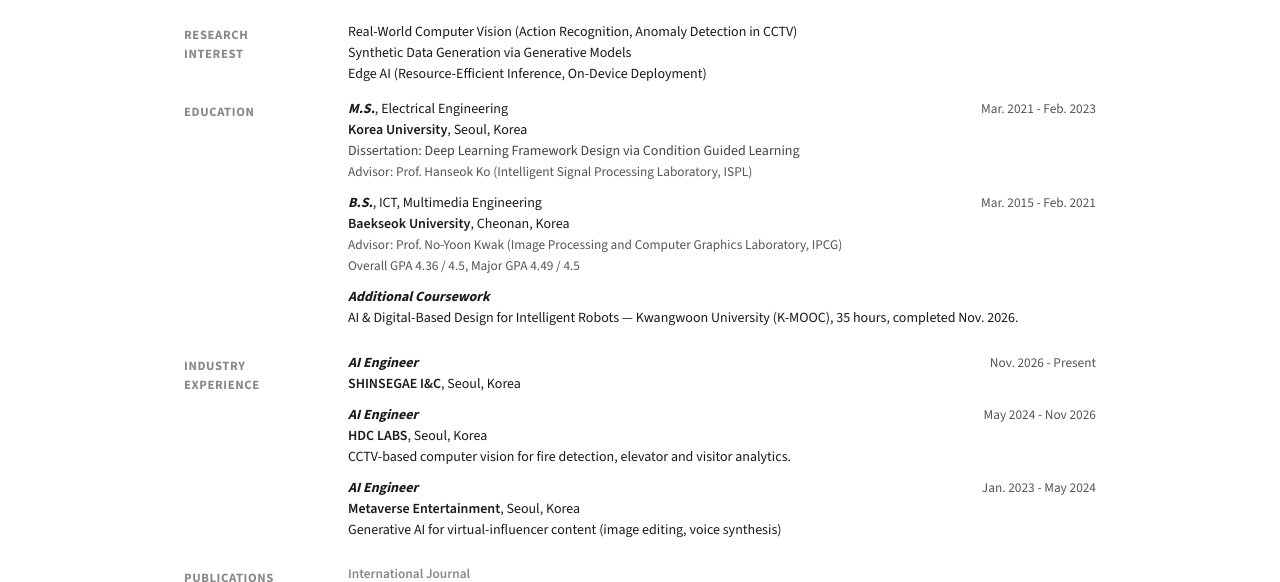
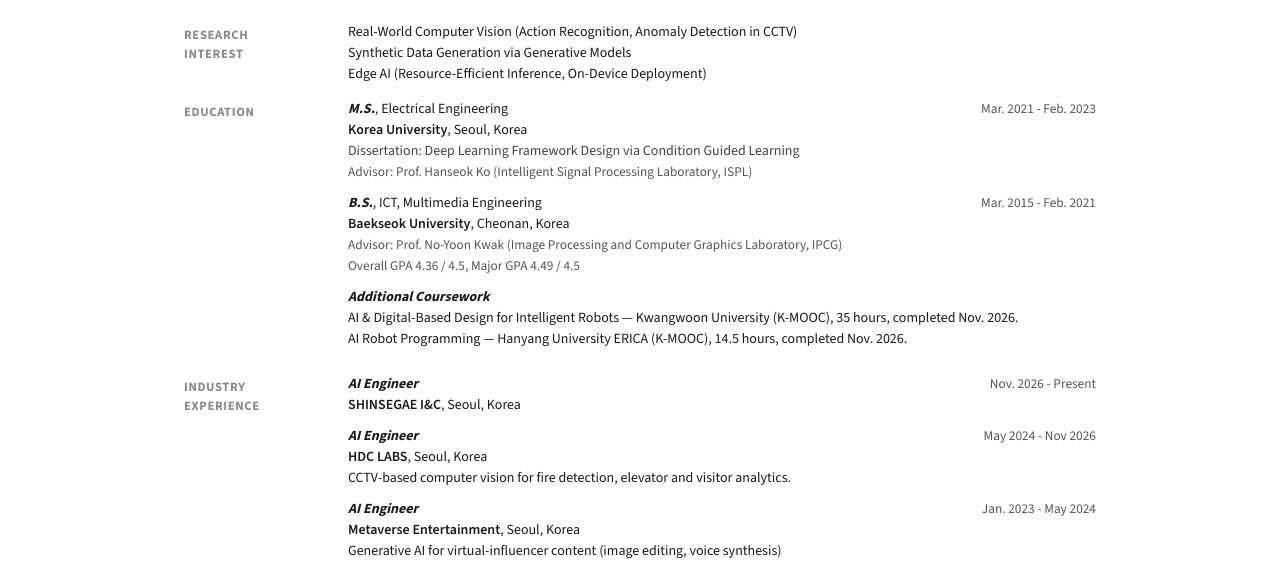
Before and after one commit to Stillrot/Stillrot.github.io, a plain HTML site: page cv/index.html in a window 1280 px wide. Shown: the part 170-752 px from the top of the page. Drawn offline with nearby package versions, Linux system fonts and the light colour scheme.

Commit message:
Add AI Robot Programming coursework to CV

```diff
--- a/cv/index.html
+++ b/cv/index.html
@@ -260,6 +260,7 @@
         <div><span class="title">Additional Coursework</span></div>
       </div>
       <div>AI &amp; Digital-Based Design for Intelligent Robots &mdash; Kwangwoon University (K-MOOC), 35 hours, completed Nov. 2026.</div>
+      <div>AI Robot Programming &mdash; Hanyang University ERICA (K-MOOC), 14.5 hours, <span class="print-keep">completed Nov. 2026.</span></div>
     </div>
   </div>
 </div>
```
Also changed, not shown: llms-full.txt, 1 other file.
